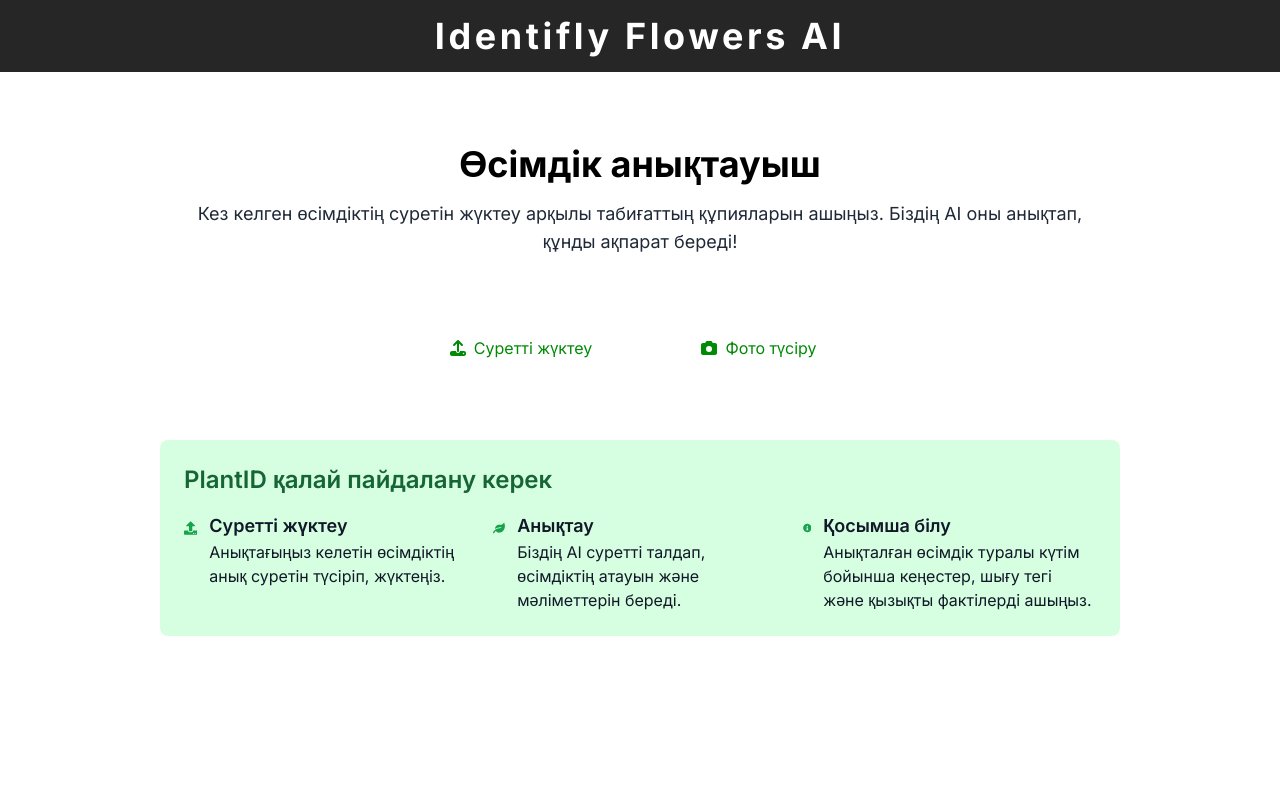
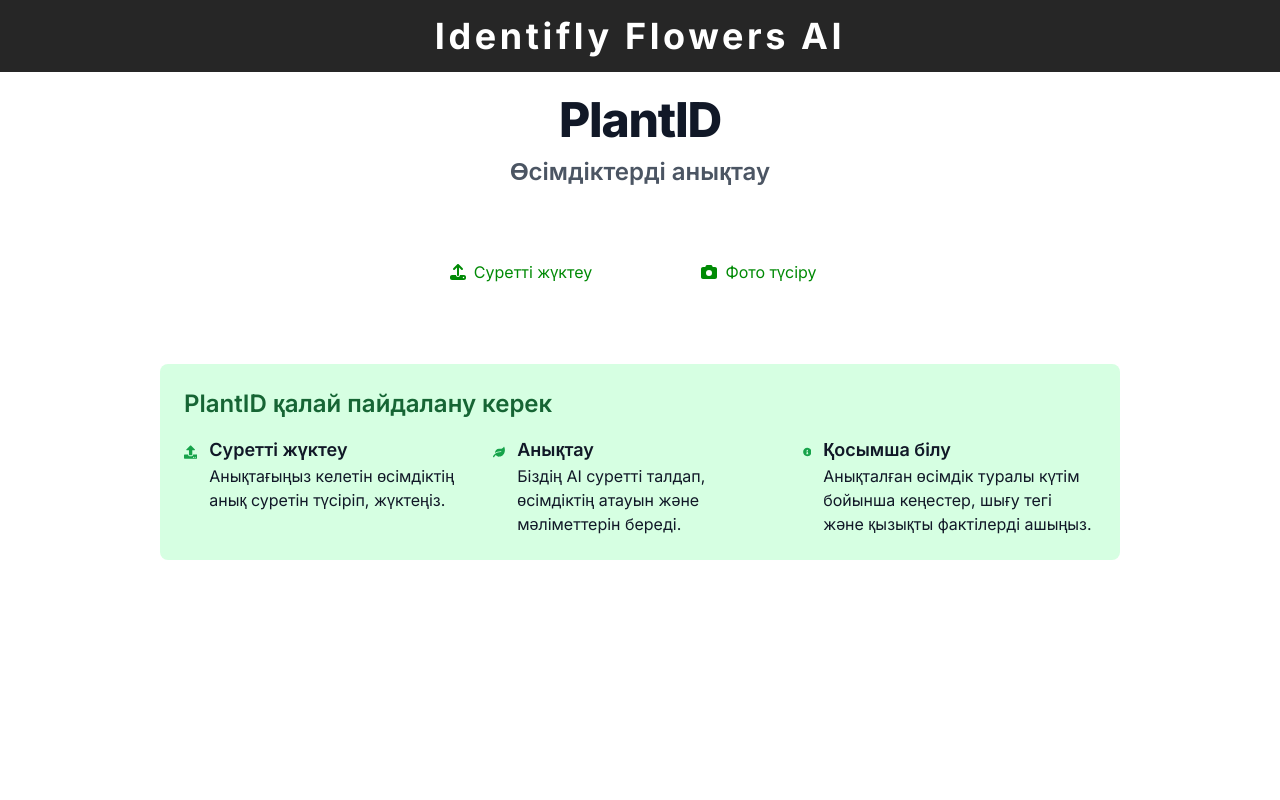
Before and after one commit to IslamRtR/IdentiflyFlowersAI, a Next.js app: page / in a window 1280 px wide. Shown: the top 800 px of the page. Built offline with nearby package versions, Linux system fonts and the light colour scheme.

Commit message:
Update Header.tsx

```diff
--- a/app/components/Header.tsx
+++ b/app/components/Header.tsx
@@ -1,11 +1,13 @@
+// components/Header.tsx
 export default function Header() {
-    return (
-      <header className="w-full max-w-4xl text-center mb-8 mt-12">
-        <h1 className="text-4xl font-bold text-black mb-4">Өсімдік анықтауыш</h1>
-        <p className="text-lg text-gray-800">
-          Кез келген өсімдіктің суретін жүктеу арқылы табиғаттың құпияларын ашыңыз.
-          Біздің AI оны анықтап, құнды ақпарат береді!
-        </p>
-      </header>
-    )
+  return (
+    <header className="heading text-[var(--text-heading)] mb-10 text-center fade-in">
+      <h1 className="text-5xl font-extrabold text-[var(--text-heading)] mb-3 tracking-tight">
+        PlantID
+      </h1>
+      <h2 className="text-2xl font-semibold text-[var(--text-secondary)]">
+        Өсімдіктерді анықтау
+      </h2>
+    </header>
+  );
 }
```
